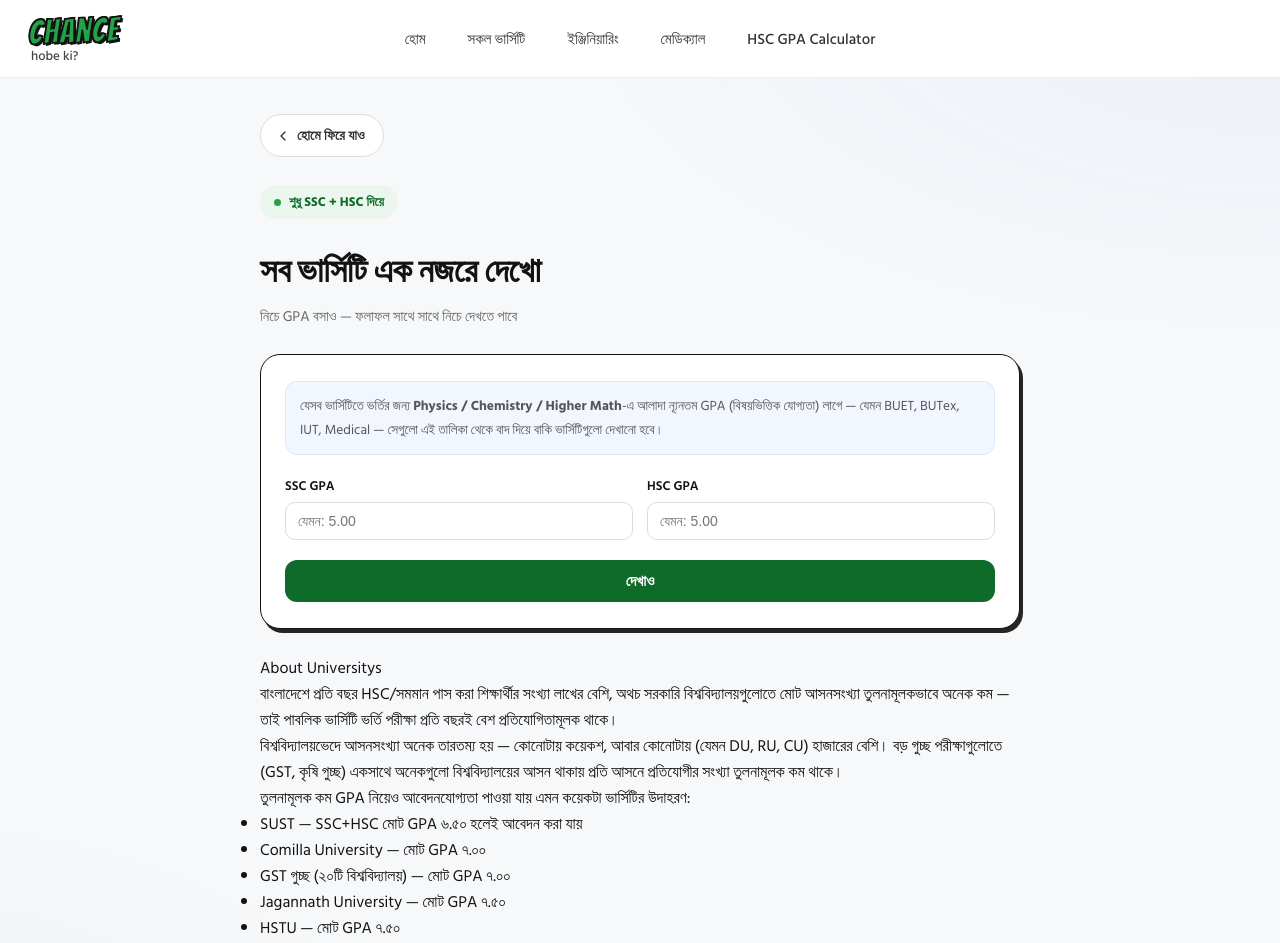
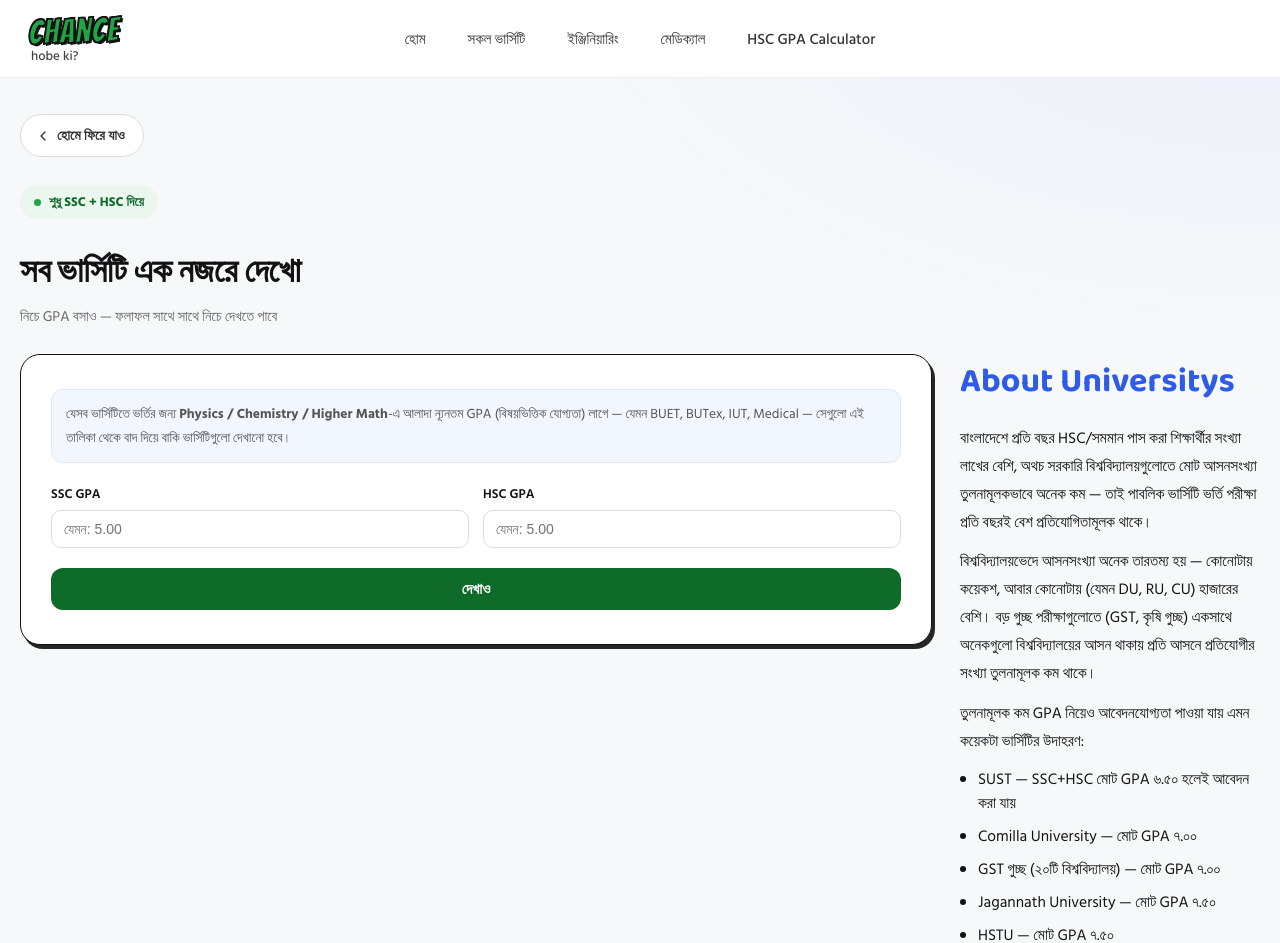
Before and after one commit to nishat-jihad/Admission-info, a Next.js app in the folder chance-hobe-ki/: page /general-check in a window 1280 px wide. Shown: the top 943 px of the page. Built offline with nearby package versions, Linux system fonts and the light colour scheme.

Commit message:
Update globals.css

```diff
--- a/chance-hobe-ki/src/app/globals.css
+++ b/chance-hobe-ki/src/app/globals.css
@@ -804,7 +804,6 @@ nav.nav-links button:not(.active):hover {
 }
 .general-result-table {
   width: 100%;
-  max-width: 480px;
   border-collapse: collapse;
   background: #fff;
   border: 1.5px solid var(--black);
@@ -905,6 +904,65 @@ nav.nav-links button:not(.active):hover {
   }
   .general-fields {
     flex-direction: column;
+  }
+}
+
+/* ---------- GENERAL CHECK PAGE: desktop two-column layout ---------- */
+.general-check-page-inner {
+  max-width: 1320px;
+}
+.general-check-layout {
+  display: flex;
+  align-items: flex-start;
+  gap: 28px;
+}
+.general-check-main {
+  flex: 1 1 680px;
+}
+@media (min-width: 901px) {
+  .general-check-card {
+    padding: 34px 30px;
+  }
+}
+.general-check-about {
+  flex: 0 0 300px;
+  position: sticky;
+  top: 20px;
+}
+.general-about-title {
+  font-family: var(--font-baloo), sans-serif;
+  font-size: clamp(24px, 3.6vw, 34px);
+  font-weight: 700;
+  color: var(--blue);
+  margin-bottom: 14px;
+}
+.general-check-about p {
+  font-size: 15.5px;
+  color: var(--black);
+  line-height: 1.8;
+  margin-bottom: 12px;
+}
+.general-check-about ul {
+  display: flex;
+  flex-direction: column;
+  gap: 8px;
+  padding-left: 18px;
+  margin: 0 0 12px;
+}
+.general-check-about li {
+  font-size: 15.5px;
+  color: var(--black);
+  line-height: 1.6;
+}
+@media (max-width: 900px) {
+  .general-check-layout {
+    flex-direction: column;
+  }
+  .general-check-main {
+    max-width: 100%;
+  }
+  .general-check-about {
+    display: none;
   }
 }
 
```
